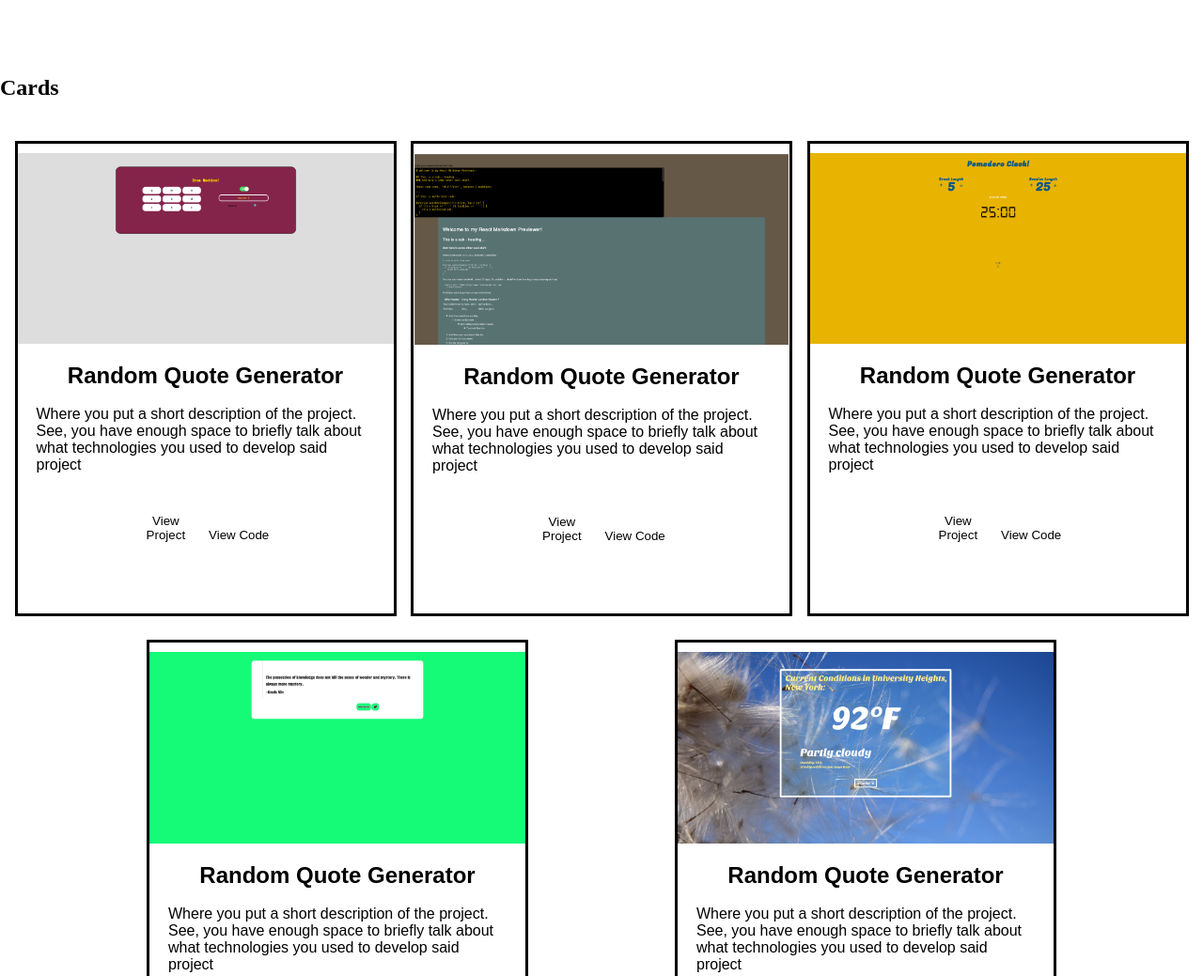
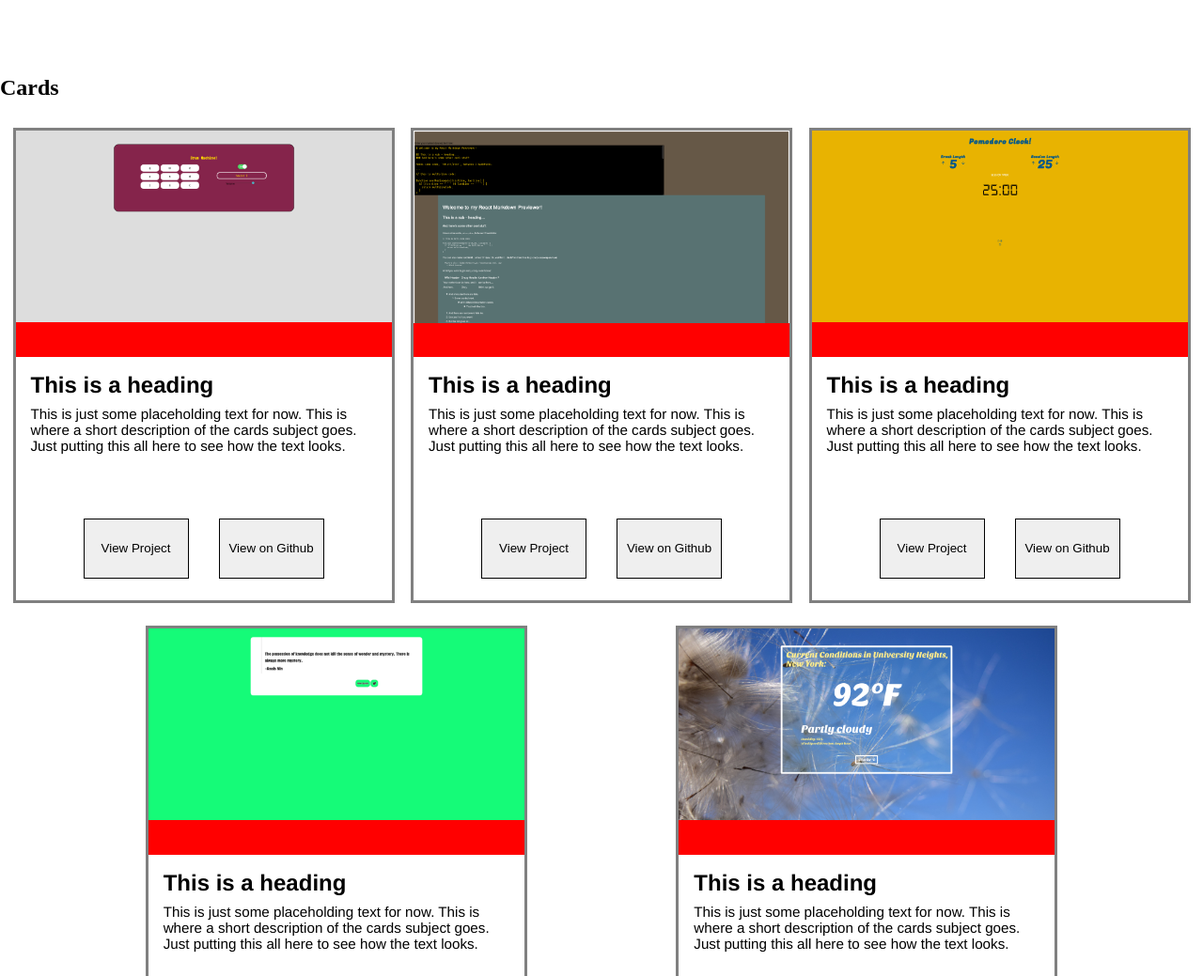
Before and after one commit to stephepush/gatsbyPortfolio, a Gatsby site: page / in a window 1280 px wide. Shown: the part 1620-2659 px from the top of the page at 94% size. Built offline with nearby package versions, Linux system fonts and the light colour scheme; Gatsby itself is replaced by a stand-in of ours.

Commit message:
Adds styled-components refactored cards

```diff
--- a/gatsby-config.js
+++ b/gatsby-config.js
@@ -5,6 +5,7 @@ module.exports = {
     author: `Stephen Peters`,
   },
   plugins: [
+    `gatsby-plugin-styled-components`,
     `gatsby-plugin-react-helmet`,
     {
       resolve: `gatsby-source-filesystem`,
--- a/package.json
+++ b/package.json
@@ -5,6 +5,7 @@
   "version": "0.1.0",
   "author": "Stephen Peters",
   "dependencies": {
+    "babel-plugin-styled-components": "^1.10.6",
     "gatsby": "^2.13.20",
     "gatsby-background-image": "^0.7.3",
     "gatsby-image": "^2.2.8",
@@ -12,6 +13,7 @@
     "gatsby-plugin-offline": "^2.2.4",
     "gatsby-plugin-react-helmet": "^3.0.12",
     "gatsby-plugin-sharp": "^2.2.7",
+    "gatsby-plugin-styled-components": "^3.1.2",
     "gatsby-source-filesystem": "^2.1.7",
     "gatsby-transformer-sharp": "^2.1.21",
     "intersection-observer": "^0.7.0",
@@ -19,7 +21,8 @@
     "react": "^16.8.6",
     "react-anchor-link-smooth-scroll": "^1.0.12",
     "react-dom": "^16.8.6",
-    "react-helmet": "^5.2.1"
+    "react-helmet": "^5.2.1",
+    "styled-components": "^4.3.2"
   },
   "devDependencies": {
     "prettier": "^1.18.2"
--- a/src/components/projectcard.js
+++ b/src/components/projectcard.js
@@ -1,37 +1,89 @@
-import React from 'react';
-// import { graphql} from 'gatsby';
-import Img from "gatsby-image";
 
 
-const ProjectCard = (props) => {
+
+import React from 'react';
+import Img from "gatsby-image";
+import styled from 'styled-components';
+
+
+const Edge = styled.div`
+    width: 400px;
+    height: 500px;
+    border: 3px solid gray;
+    display: grid;
+    grid-template-rows: 6fr 1fr 3fr 2fr 3%;
+    font-family: helvetica;
+    margin-top: 2%;
+    margin: .75rem 0.25rem;
+`;
+
+const ImageContainer = styled.div`
+    max-width: 100%;
+    background: red;
+    grid-row-start: 1;
+    grid-row-end: 2;
+`;
+
+const Heading = styled.h2`
+    margin: 0;
+    padding-top: 1rem;
+    padding-left: 1rem;
+    grid-row-start: 2;
+    grid-row-end: 3;
+`;
+
+const ParagraphDiv = styled.div`
+
+    grid-row-start: 3;
+    grid-row-end: 4;
+`;
+
+const Description = styled.p`
+    margin: 0;
+    padding: .5rem 1rem;
+    display: flex;
+    justify-content: center;
+    font-size: .95rem;
+`;
+
+const ButtonDiv = styled.div`
+    display: flex;
+    grid-row-start: 4;
+    grid-row-end: 5;
+    justify-content: center;
+`;
+
+const Button = styled.button`
+    border: 1px solid black;
+    width: 7rem;
+    padding: .5rem 0;
+    margin: .5rem 1rem;
+`;
+
+function ProjectCard(props) {
     return (
-
-      <div className="card__div--desktop card__div--mobile ">
-        <div className="card__image__container">
-          {/* <figure className="card__image"> */}
-          <Img fluid={props.image.childImageSharp.fluid} />
-          {/* </figure> */}
+        <div>
+            <Edge>
+            <ImageContainer  /* src="https://res.cloudinary.com/dmkct6wfu/image/upload/v1561521301/coliseum-4290893_1920_eqfagn.jpg" */>
+             <Img fluid={props.image.childImageSharp.fluid} />
+            </ImageContainer>
+            <Heading>This is a heading</Heading>
+            <ParagraphDiv>
+                <Description>
+                    This is just some placeholding
+                    text for now. This is where a short
+                    description of the cards subject goes.
+                    Just putting this all here to see how
+                    the text looks.
+                </Description>
+            </ParagraphDiv>
+            <ButtonDiv>
+                <Button>View Project</Button>
+                <Button>View on Github</Button>
+            </ButtonDiv>
+            </Edge>
         </div>
-        <div className="card__name__div">
-          <h2 className="project__name__h2 project__name__h2--mobile project__name__h2--small">Random Quote Generator</h2>
-        </div>
-        <div className="card__blurb__div">
-          <p className="card__description__paragraph card__description__paragraph--mobile card__description__paragraph--small">
-              Where you put a short description of the project. See, you
-              have enough space to briefly talk about what
-              technologies you used to develop said project
-          </p>
-        </div>
-        <div className="card__button__div">
-          <button className="view__project__button">
-            View Project
-          </button>
-          <button className="view__code__button">
-            View Code
-          </button>
-        </div>
-      </div>
     );
-  };
+};
 
 export default ProjectCard;
```
Also changed, not shown: 1 other file.
